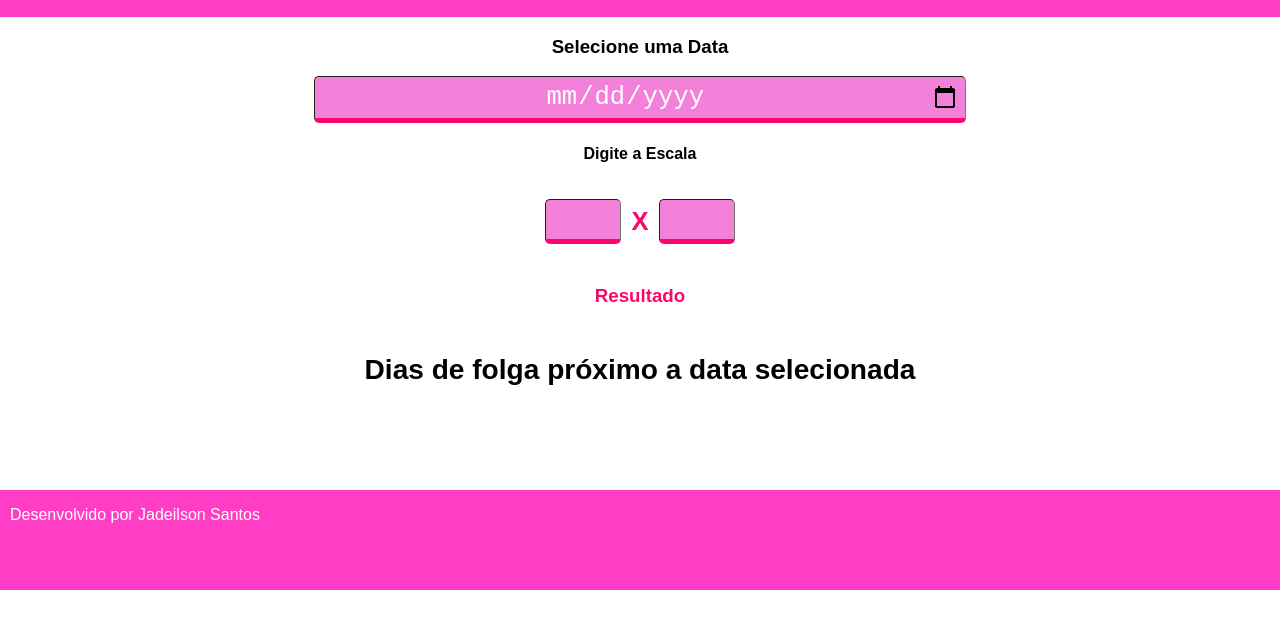
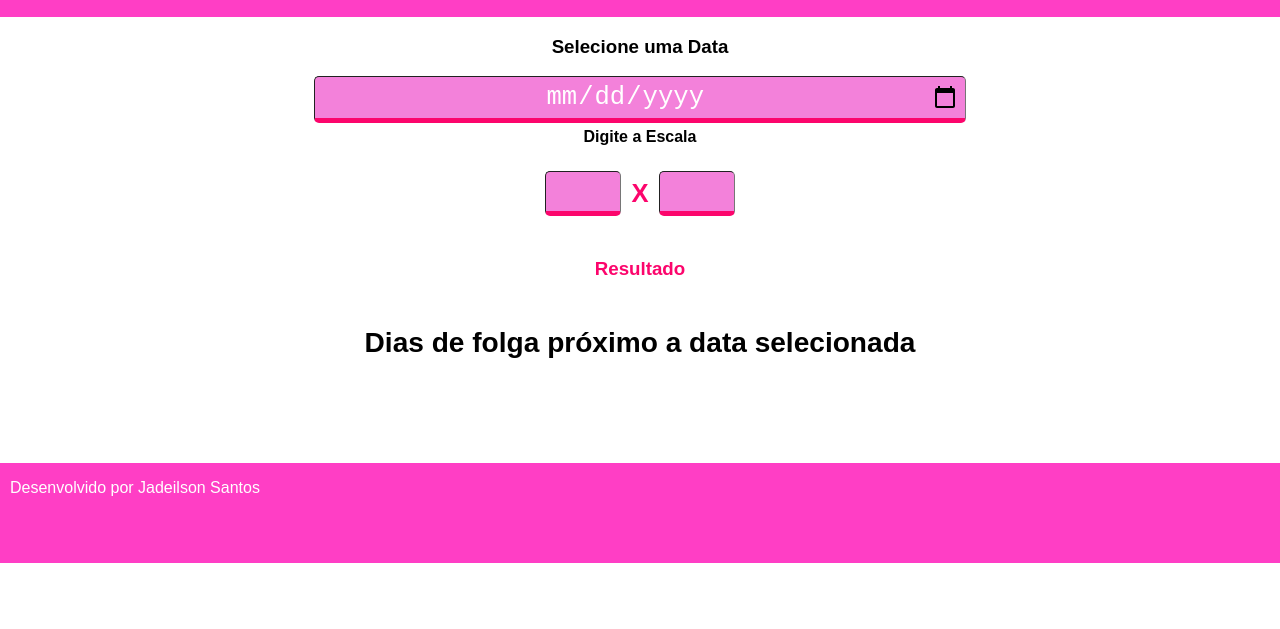
Before and after one commit to JadeilsonSantos/jadeilsonsantos.github.io, a plain HTML site: page index.html in a window 1280 px wide. Shown: the part 51-680 px from the top of the page. Drawn offline with Linux system fonts and the light colour scheme.

Commit message:
Update style.css

```diff
--- a/style.css
+++ b/style.css
@@ -6,7 +6,7 @@ body{
 
 }
 .mr-t{
-  margin-top: 5px;
+  margin-top: 10px;
 }
 .mr{
   margin: 10px;
@@ -18,6 +18,9 @@ body{
   align-items: center;
 }
 
+.container h4{
+  margin: 5px;
+}
 
 .container-escala{
   display: flex;
```
